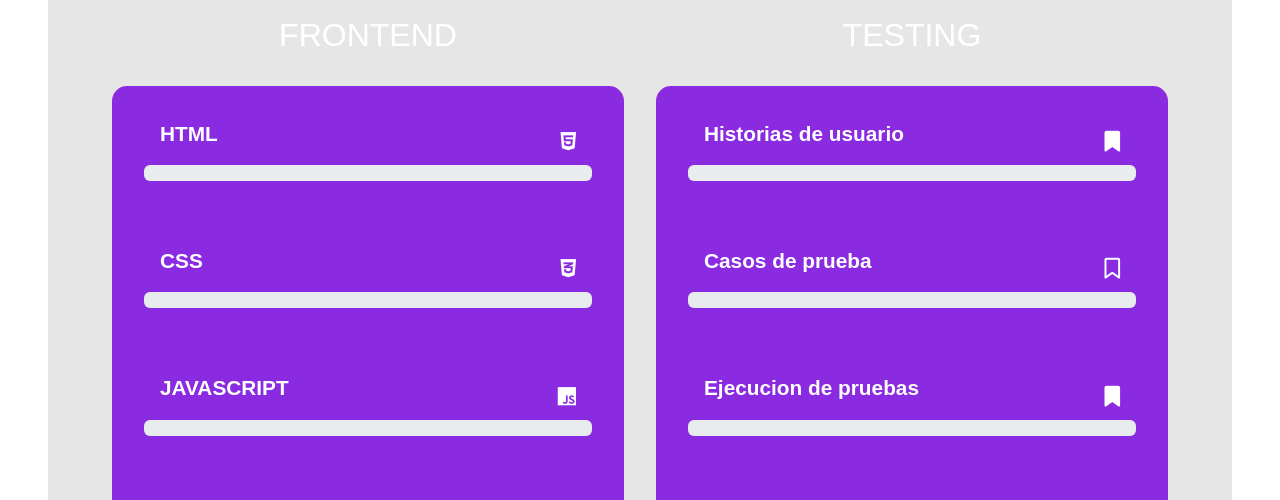
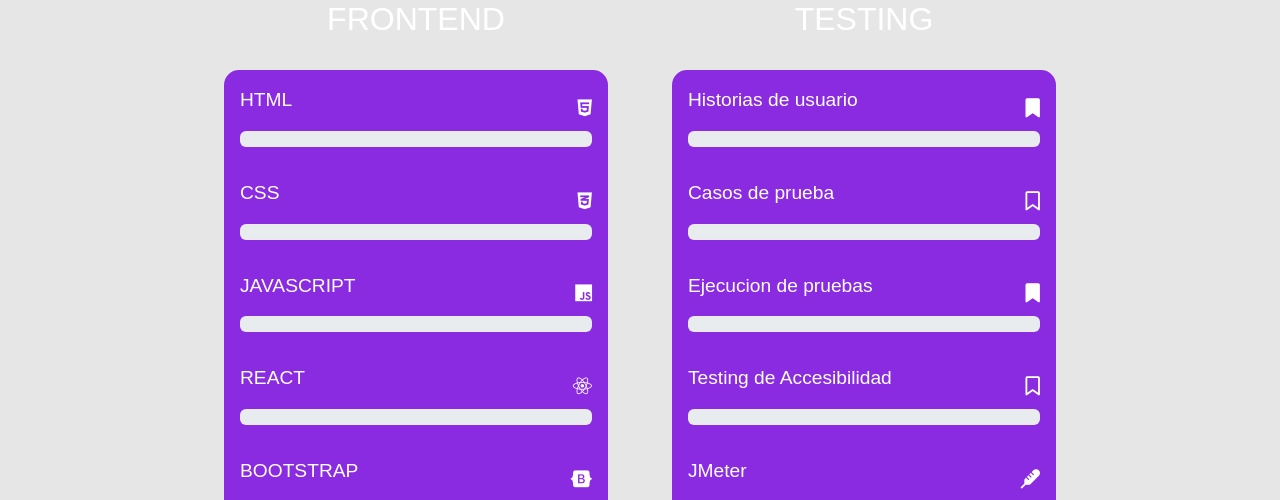
Before and after one commit to Ikkitonga/portfolio-gaston-macias, a React (Vite) app: page / in a window 1280 px wide. Shown: the part 970-1470 px from the top of the page. Built offline with nearby package versions, Linux system fonts and the light colour scheme.

Commit message:
cambio en el tamaño de lista de habilidades

```diff
--- a/src/componentes/habilidades/habilidades.css
+++ b/src/componentes/habilidades/habilidades.css
@@ -5,8 +5,7 @@
     height: auto;
     background: rgba(0, 0, 0, 0.098);
     border-radius: 15px;
-    margin: 8rem 3rem;
-    padding: 3rem;
+    padding: 2rem;
 }
 
 .contenedor__habilidades {
--- a/src/componentes/habilidadesFront/habilidadesFront.css
+++ b/src/componentes/habilidadesFront/habilidadesFront.css
@@ -4,10 +4,8 @@
     align-items: center;
     justify-content: space-between;
     color: white;
-    font-size: 1.5rem;
-    font-weight: 600;
-    margin: 0 1rem;
-    font-size: 1.3rem;
+    font-size: 1.2rem;
+    font-weight: 300;
 }
 
 
--- a/src/componentes/habilidadesTesting/habilidadesTesting.css
+++ b/src/componentes/habilidadesTesting/habilidadesTesting.css
@@ -1,5 +1,5 @@
 .habilidad-item{
-    padding: 2rem;
+    padding: 1rem;
 }
 
 .habilidad-info {
--- a/src/componentes/listaDeHabilidadesTesting/listaDeHabilidadesTesting.css
+++ b/src/componentes/listaDeHabilidadesTesting/listaDeHabilidadesTesting.css
@@ -1,7 +1,7 @@
 .lista_habilidades {
     background-color: rgb(138, 43, 226);
     border-radius: 15px;
-    width: 40vw;
-    margin: 1rem;
+    width: 30vw;
+    margin: 2rem;
     text-align: center;
 }
```
